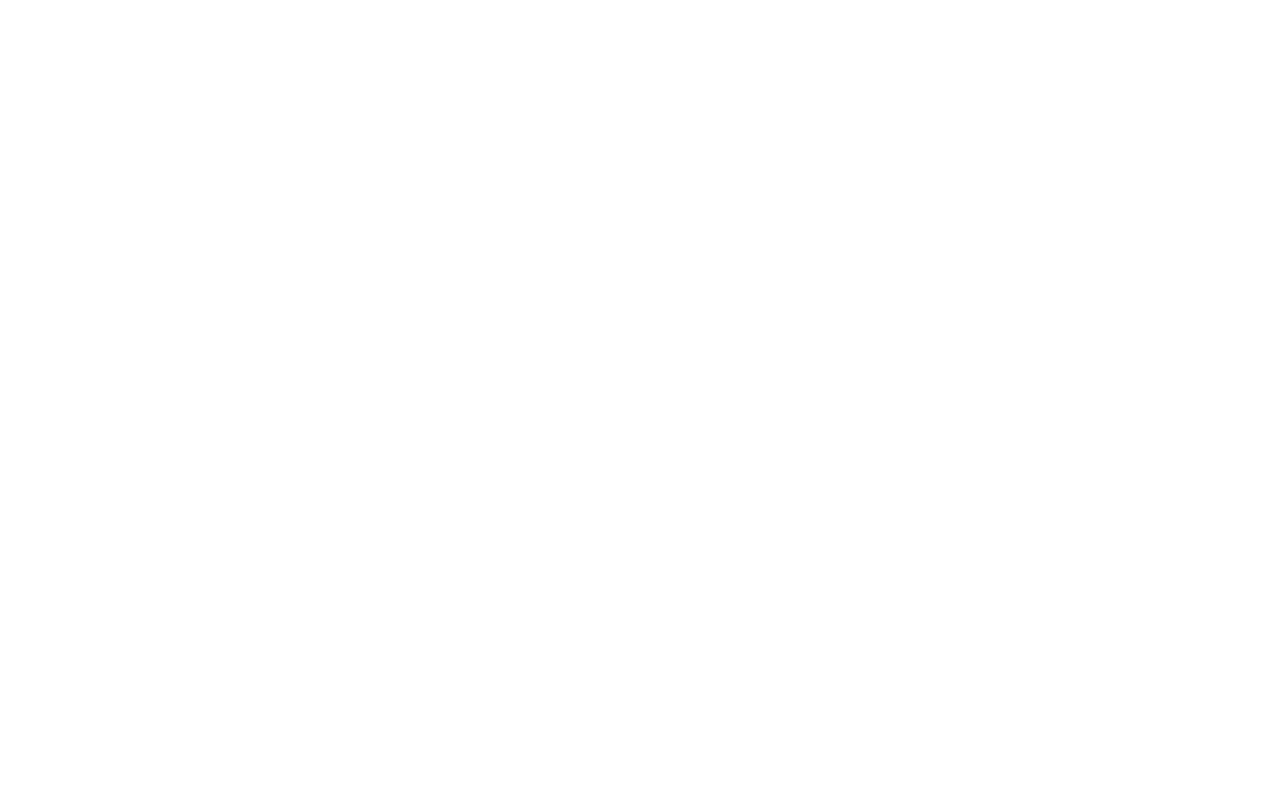
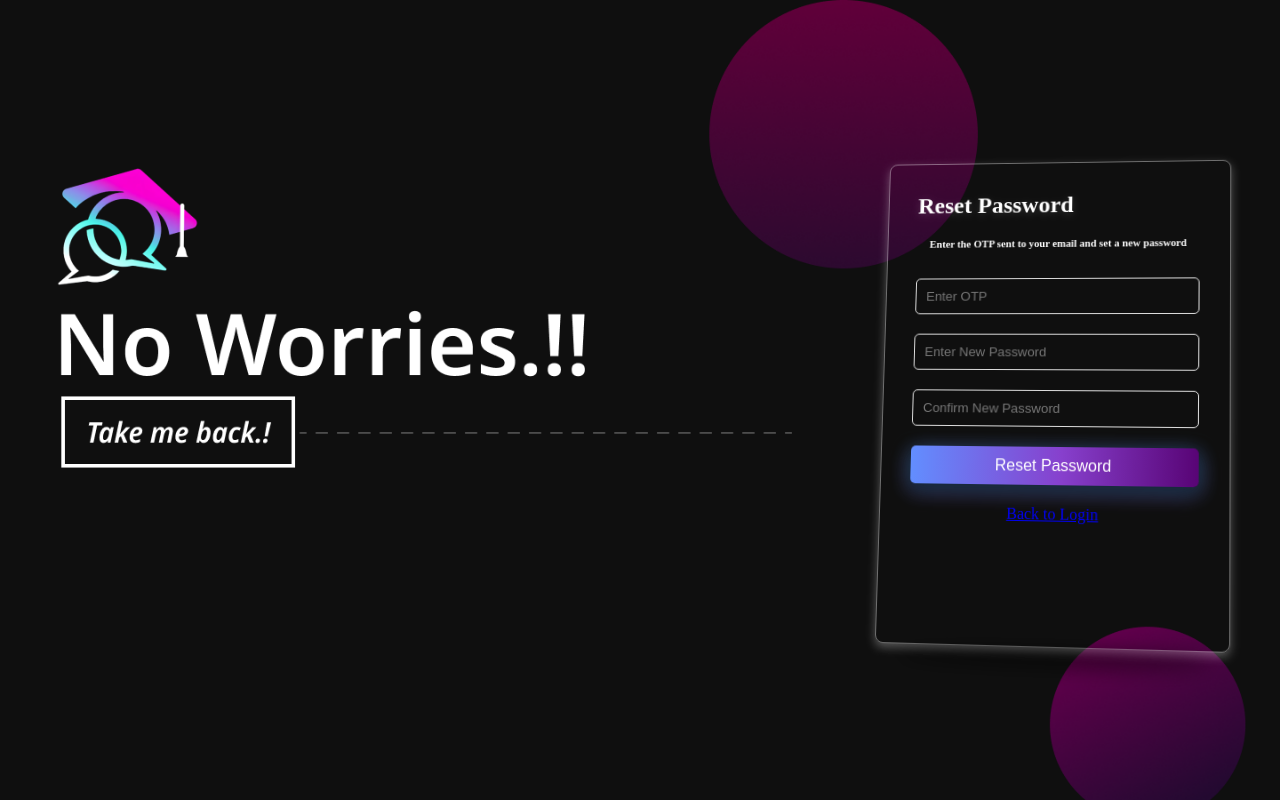
Before and after one commit to keshavchandel13/College-Bawa, a React (Vite) app in the folder Frontend/: page /reset-password in a window 1280 px wide. Before the commit this address had no page. Built offline with nearby package versions, Linux system fonts and the light colour scheme.

Commit message:
forget pass& ResetPassword connected to backend

```diff
--- a/Frontend/src/features/auth/ResetPassword.jsx
+++ b/Frontend/src/features/auth/ResetPassword.jsx
@@ -1,5 +1,5 @@
 import React, { useState } from 'react';
-import { Link } from "react-router-dom";
+import { Link, useNavigate } from "react-router-dom";
 import "../../styles/auth/resetpassword.css";
 
 function ResetPassword() {
@@ -7,18 +7,46 @@ function ResetPassword() {
   const [newPassword, setNewPassword] = useState('');
   const [confirmPassword, setConfirmPassword] = useState('');
   const [error, setError] = useState('');
+  const [success, setSuccess] = useState('');
+  const navigate = useNavigate();
 
-  const handleSubmit = (e) => {
+  const handleSubmit = async (e) => {
     e.preventDefault();
 
-    if (newPassword !== confirmPassword) {
+    setError('');
+    setSuccess('');
+
+    if (newPassword.trim() !== confirmPassword.trim()) {
       setError("Passwords do not match");
       return;
     }
 
-    console.log('Resetting password with OTP:', otp);
-    console.log('New Password:', newPassword);
+    try {
+      const response = await fetch(`${import.meta.env.VITE_APP_RESET_API}`, {
+        method: 'POST',
+        mode: 'cors',
+        headers: {
+          'Content-Type': 'application/json',
+        },
+        body: JSON.stringify({ token: otp.trim(), newPassword: newPassword.trim() }),
+      });
 
+      const data = await response.json();
+
+      if (!response.ok) {
+        throw new Error(data.message || 'Something went wrong');
+      }
+
+      setSuccess('Password updated successfully. Redirecting to login...');
+
+      // Redirect after success
+      setTimeout(() => {
+        navigate('/login');
+      }, 2000);
+
+    } catch (error) {
+      setError(error.message);
+    }
   };
 
   return (
@@ -28,6 +56,7 @@ function ResetPassword() {
         <h6>Enter the OTP sent to your email and set a new password</h6>
 
         {error && <div className="error-message" style={{ color: 'red' }}>{error}</div>}
+        {success && <div className="success-message" style={{ color: 'green' }}>{success}</div>}
 
         <form method="POST" onSubmit={handleSubmit}>
           <input
--- a/Frontend/src/features/auth/forgetpassword.jsx
+++ b/Frontend/src/features/auth/forgetpassword.jsx
@@ -24,7 +24,7 @@ function ForgetPassword() {
     }
 
     try {
-      const response = await fetch('/api/forgot-password', {
+      const response = await fetch(`${import.meta.env.VITE_APP_FORGET_API}`, {
         method: 'POST',
         mode: 'cors',
         headers: {
--- a/Frontend/src/routes/authRoutes.jsx
+++ b/Frontend/src/routes/authRoutes.jsx
@@ -15,7 +15,7 @@ function AuthRoutes() {
       <Route path="/signup" element={<Signup />} />
       <Route path="/forgetpassword" element={< ForgetPassword/>} />
       <Route path="/Home" element={< Home/>} />
-      <Route path="/resetpassword" element={< ResetPassword/>} />
+      <Route path="/reset-password" element={< ResetPassword/>} />
 
       <Route path="/" element={<Navigate replace to="/login" />} />
 
```
Also changed, not shown: 2 other files (tests, documents, lock files or other folders).
